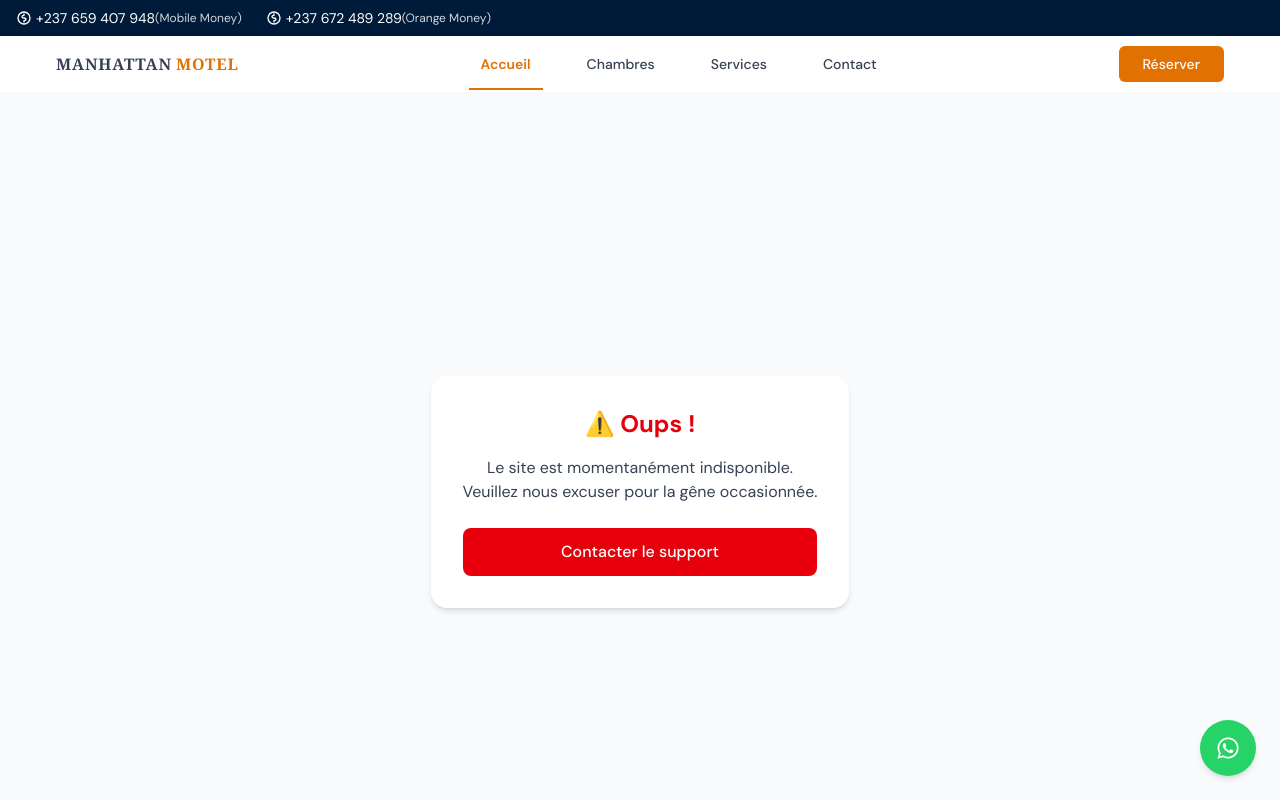
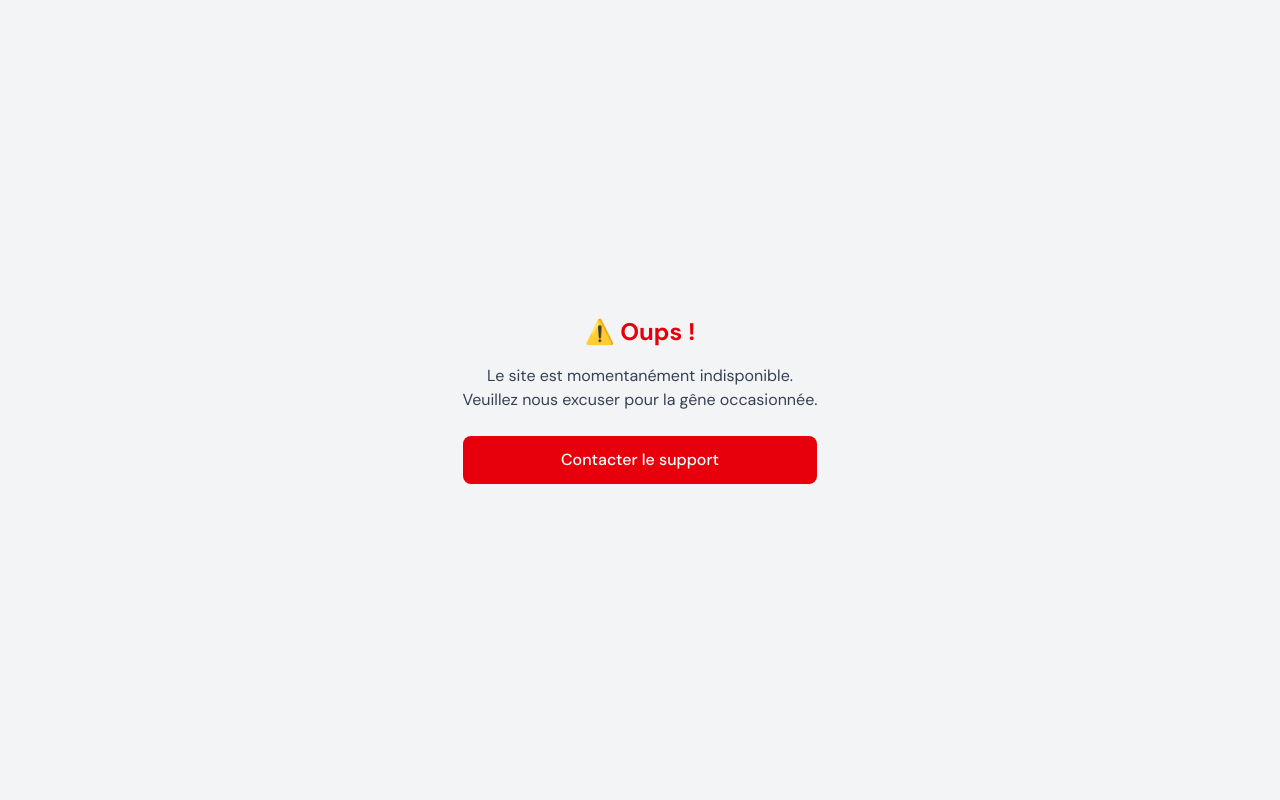
Before and after one commit to 1998-el/auberge, a Next.js app: page / in a window 1280 px wide. Shown: the top 800 px of the page. Built offline with nearby package versions, Linux system fonts and the light colour scheme; a web font is replaced by a local one.

Commit message:
sanction 2

```diff
--- a/src/app/layout.tsx
+++ b/src/app/layout.tsx
@@ -41,18 +41,18 @@ export default function RootLayout({
   return (
     <html lang="fr" className="scroll-smooth">
       <body className="font-sans text-gray-700 bg-white antialiased">
-        <header>
+        {/* <header>
           <Navbar />
-        </header>
+        </header> */}
 
         <main className="min-h-screen">{children}</main>
 
-        <footer>
+        {/* <footer>
           <Footer />
-        </footer>
+        </footer> */}
 
         {/* Bouton d’action flottant */}
-        <WhatsAppButton />
+        {/* <WhatsAppButton /> */}
       </body>
     </html>
   );
--- a/src/app/page.tsx
+++ b/src/app/page.tsx
@@ -7,8 +7,8 @@ import Link from 'next/link';
 export default function Home() {
   return (
     <main>
-      <div className="flex flex-col items-center justify-center min-h-screen bg-gray-50 px-4">
-        <div className="bg-white rounded-2xl shadow-md p-8 max-w-md text-center">
+      <div className="flex flex-col items-center justify-center min-h-screen bg-gray-100 px-4">
+        <div className="bg-transparent rounded-2xl  p-8 max-w-md text-center">
           <h2 className="text-2xl font-bold text-red-600 mb-4">⚠️ Oups !</h2>
           <p className="text-gray-700 mb-6">
             Le site est momentanément indisponible.<br />
```
